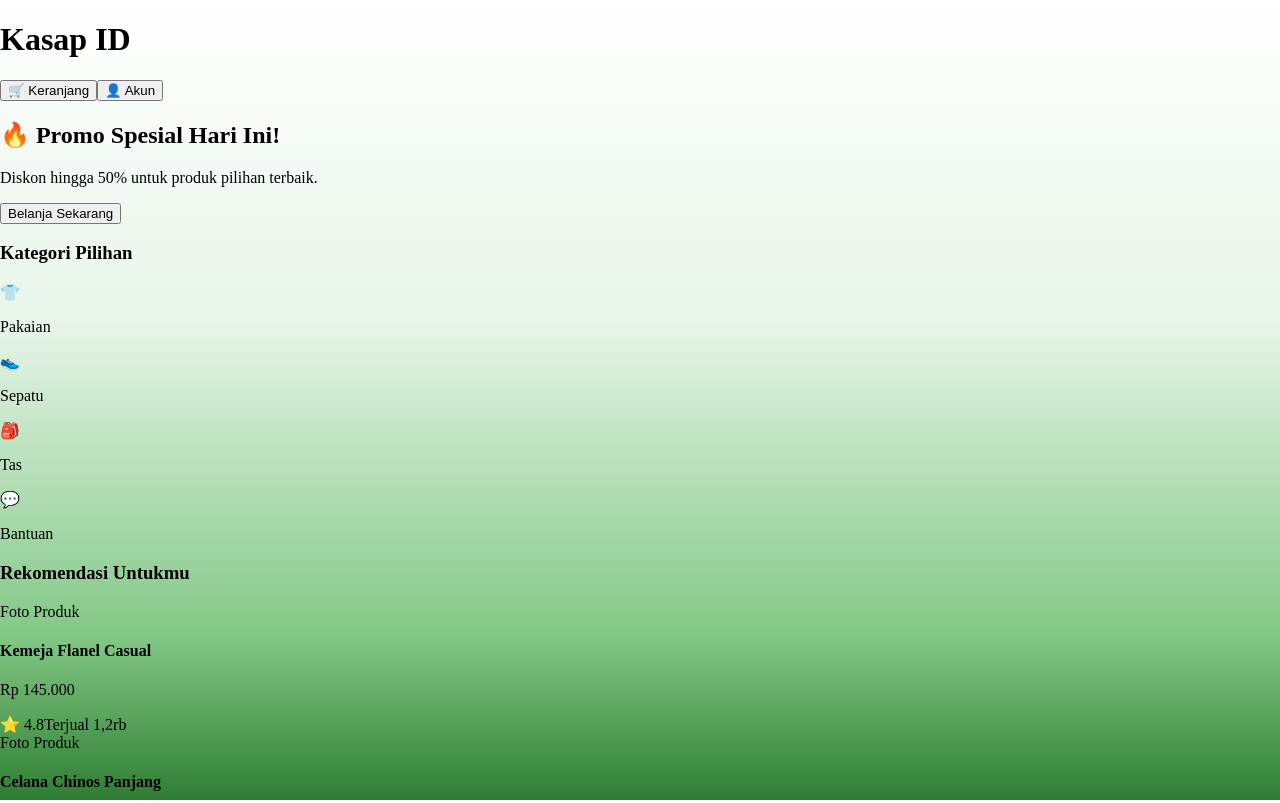
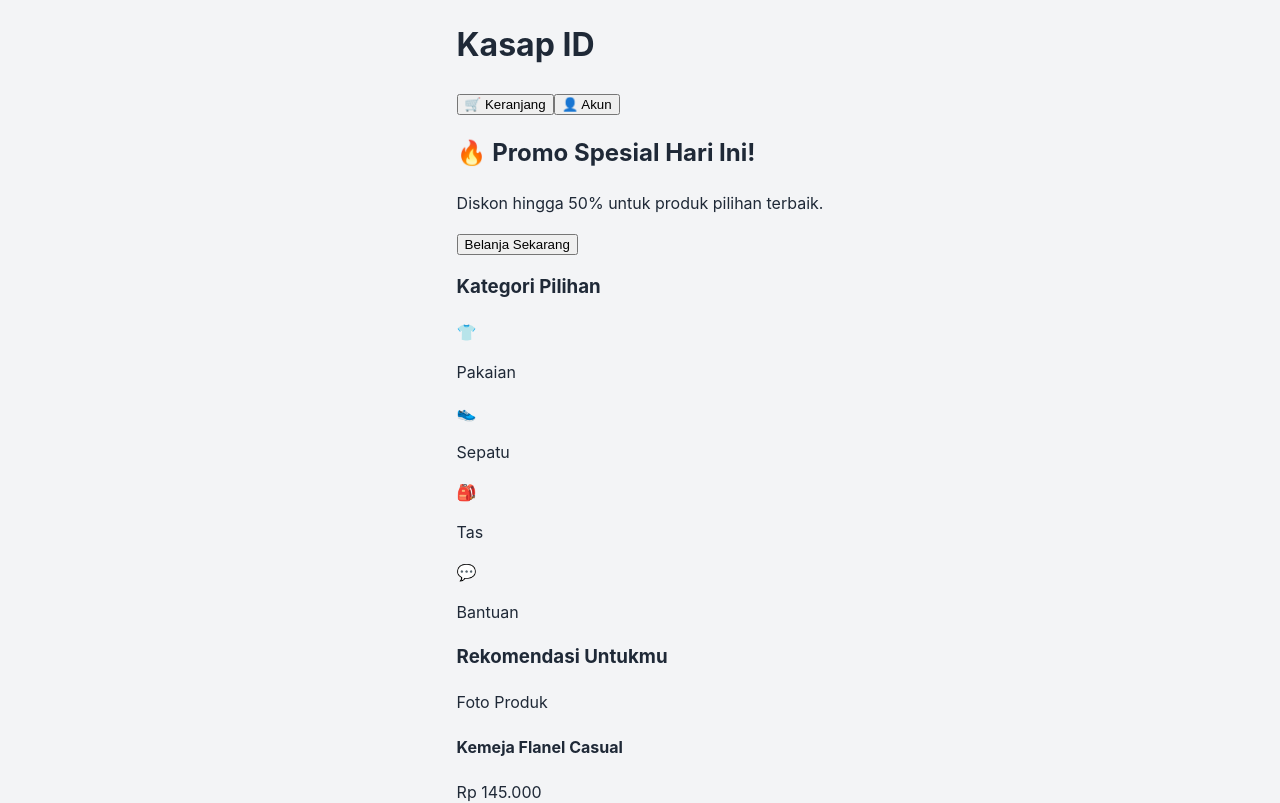
Before and after one commit to k454p/kasap_id, a React (Vite) app: page / in a window 1280 px wide. Shown: the top 803 px of the page. Built offline with nearby package versions, Linux system fonts and the light colour scheme; the HTML template or start-up script is replaced by a standard one.

Commit message:
fix: update index.css scripts

```diff
--- a/src/index.css
+++ b/src/index.css
@@ -1,7 +1,25 @@
+@tailwind base;
+@tailwind components;
+@tailwind utilities;
+
+:root {
+  font-family: Inter, system-ui, Avenir, Helvetica, Arial, sans-serif;
+  line-height: 1.5;
+  font-weight: 400;
+  color-scheme: light dark;
+  color: #1f2937;
+  background-color: #f3f4f6;
+  font-synthesis: none;
+  text-rendering: optimizeLegibility;
+  -webkit-font-smoothing: antialiased;
+  -moz-osx-font-smoothing: grayscale;
+}
+
 body {
-      margin: 0;
-        min-height: 100vh;
-          background: linear-gradient(180deg, #ffffff 0%, #e8f5e9 40%, #81c784 80%, #2e7d32 100%);
-            background-attachment: fixed;
-            }
+  margin: 0;
+  display: flex;
+  place-content: center;
+  min-width: 320px;
+  min-height: 100vh;
+  background-color: #f3f4f6;
 }
```
